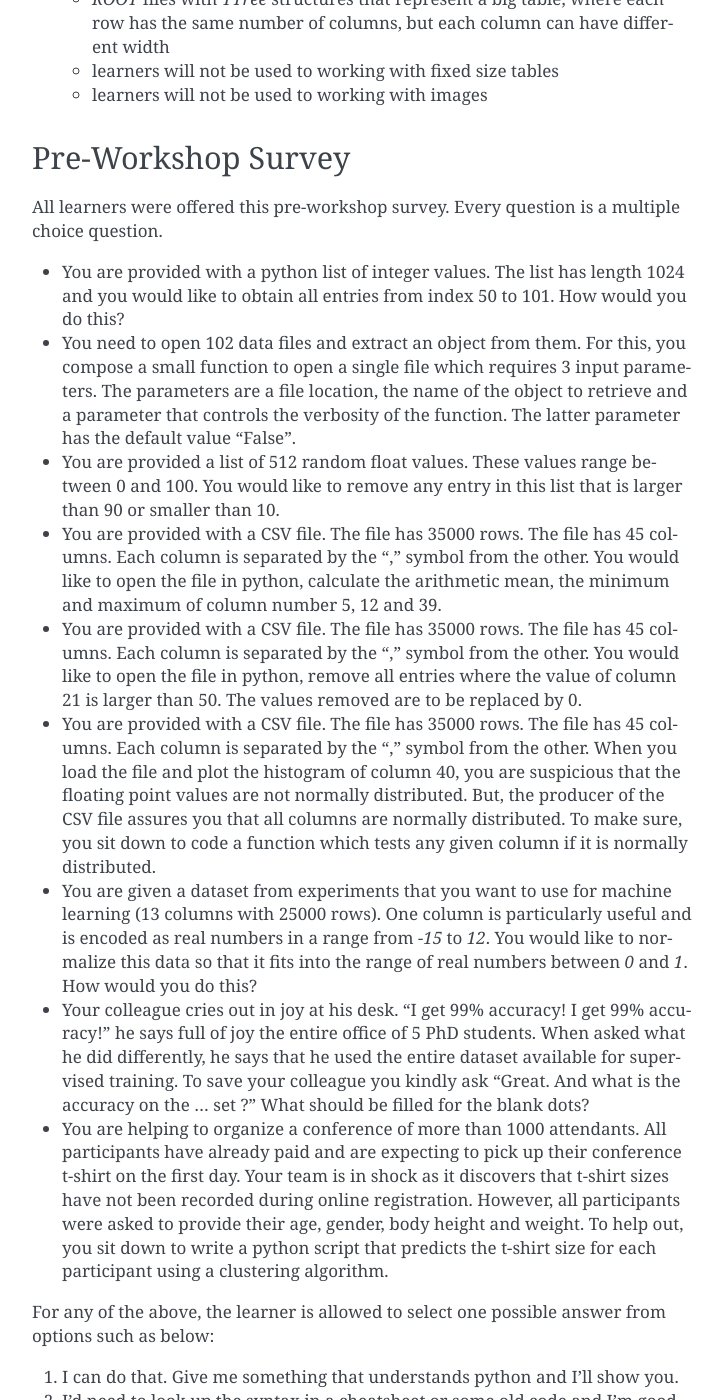
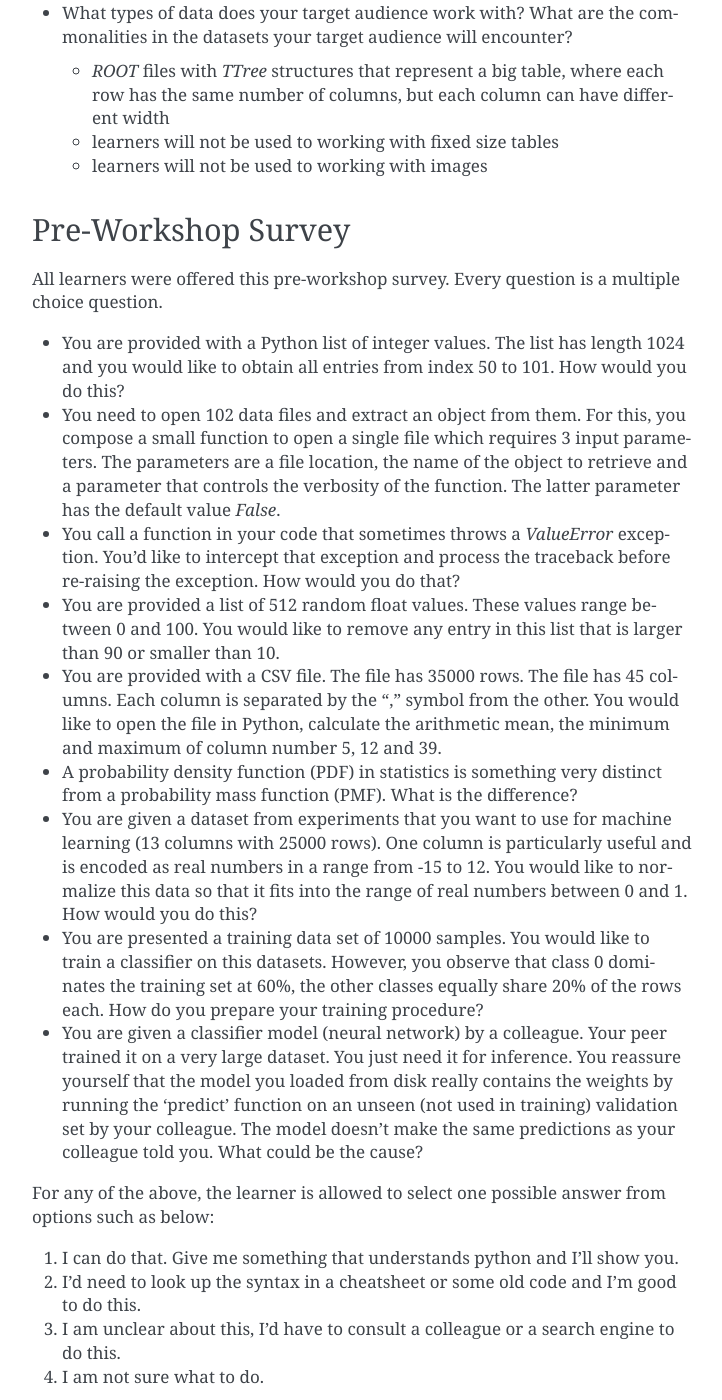
Before and after one commit to deeplearning540/deeplearning540.github.io, a Sphinx documentation site: the page built from source/extras/design.rst, in a window 1280 px wide and 1400 px high, scrolled down 1084 px. Shown: the whole window, without its empty margins (388-1110 px from the left). Built offline with Sphinx 7.4.7, drawn with Linux system fonts in a browser that asks for light colours; some of the changed text lies outside the part shown.

Commit message:
important notes on the approach to teaching

```diff
--- a/source/extras/design.rst
+++ b/source/extras/design.rst
@@ -8,9 +8,9 @@
 
 1. learners watch the video
 2. learners answer the `check your learning` questions as a team (at best in a hackmd/codimd document)
-3. learners dive into the exercise on their own
+3. learners dive into the exercise on their own or in small teams
 
-Instructors help with show stoppers like syntax errors where they can.
+Instructors help with show stoppers like syntax errors or comprehension questions where they can. **Important** if your learners take longer than 1h for the module, this is not a problem. Try to concentrate on the major learning goals. If you get the feeling that 20% are bored and 60% understood it, you are good.
 
 Audience
 ========
@@ -52,23 +52,23 @@
 
 All learners were offered this pre-workshop survey. Every question is a multiple choice question.
 
-* You are provided with a python list of integer values. The list has length 1024 and you would like to obtain all entries from index 50 to 101. How would you do this?
+* You are provided with a Python list of integer values. The list has length 1024 and you would like to obtain all entries from index 50 to 101. How would you do this?
 
-* You need to open 102 data files and extract an object from them. For this, you compose a small function to open a single file which requires 3 input parameters. The parameters are a file location, the name of the object to retrieve and a parameter that controls the verbosity of the function. The latter parameter has the default value "False".
+* You need to open 102 data files and extract an object from them. For this, you compose a small function to open a single file which requires 3 input parameters. The parameters are a file location, the name of the object to retrieve and a parameter that controls the verbosity of the function. The latter parameter has the default value `False`.
+
+* You call a function in your code that sometimes throws a `ValueError` exception. You'd like to intercept that exception and process the traceback before re-raising the exception. How would you do that?
 
 * You are provided a list of 512 random float values. These values range between 0 and 100. You would like to remove any entry in this list that is larger than 90 or smaller than 10.
 
-* You are provided with a CSV file. The file has 35000 rows. The file has 45 columns. Each column is separated by the "," symbol from the other. You would like to open the file in python, calculate the arithmetic mean, the minimum and maximum of column number 5, 12 and 39.
+* You are provided with a CSV file. The file has 35000 rows. The file has 45 columns. Each column is separated by the "," symbol from the other. You would like to open the file in Python, calculate the arithmetic mean, the minimum and maximum of column number 5, 12 and 39.
 
-* You are provided with a CSV file. The file has 35000 rows. The file has 45 columns. Each column is separated by the "," symbol from the other. You would like to open the file in python, remove all entries where the value of column 21 is larger than 50. The values removed are to be replaced by 0.
+* A probability density function (PDF) in statistics is something very distinct from a probability mass function (PMF). What is the difference?
 
-* You are provided with a CSV file. The file has 35000 rows. The file has 45 columns. Each column is separated by the "," symbol from the other. When you load the file and plot the histogram of column 40, you are suspicious that the floating point values are not normally distributed. But, the producer of the CSV file assures you that all columns are normally distributed. To make sure, you sit down to code a function which tests any given column if it is normally distributed.
+* You are given a dataset from experiments that you want to use for machine learning (13 columns with 25000 rows). One column is particularly useful and is encoded as real numbers in a range from -15 to 12. You would like to normalize this data so that it fits into the range of real numbers between 0 and 1. How would you do this?
 
-* You are given a dataset from experiments that you want to use for machine learning (13 columns with 25000 rows). One column is particularly useful and is encoded as real numbers in a range from `-15` to `12`. You would like to normalize this data so that it fits into the range of real numbers between `0` and `1`. How would you do this?
+* You are presented a training data set of 10000 samples. You would like to train a classifier on this datasets. However, you observe that class 0 dominates the training set at 60%, the other classes equally share 20% of the rows each. How do you prepare your training procedure?
 
-* Your colleague cries out in joy at his desk. "I get 99% accuracy! I get 99% accuracy!" he says full of joy the entire office of 5 PhD students. When asked what he did differently, he says that he used the entire dataset available for supervised training. To save your colleague you kindly ask "Great. And what is the accuracy on the ... set ?" What should be filled for the blank dots?
-
-* You are helping to organize a conference of more than 1000 attendants. All participants have already paid and are expecting to pick up their conference t-shirt on the first day. Your team is in shock as it discovers that t-shirt sizes have not been recorded during online registration. However, all participants were asked to provide their age, gender, body height and weight. To help out, you sit down to write a python script that predicts the t-shirt size for each participant using a clustering algorithm.
+* You are given a classifier model (neural network) by a colleague. Your peer trained it on a very large dataset. You just need it for inference. You reassure yourself that the model you loaded from disk really contains the weights by running the 'predict' function on an unseen (not used in training) validation set by your colleague. The model doesn't make the same predictions as your colleague told you. What could be the cause?
 
 For any of the above, the learner is allowed to select one possible answer from options such as below:
 
```
